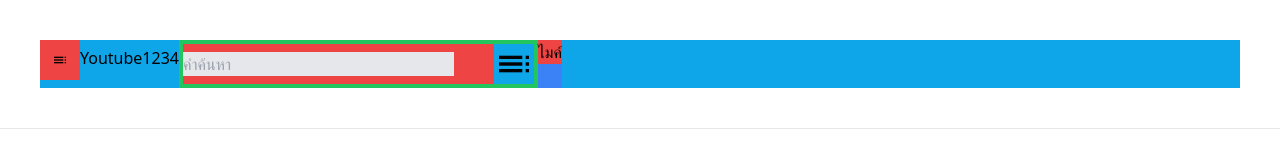
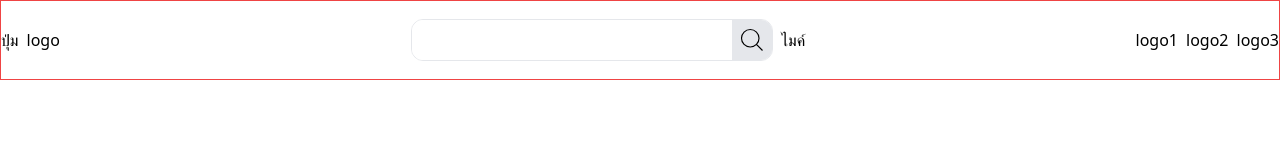
Before and after one commit to Au5o/youtube, a website: page src/index.html in a window 1280 px wide. Drawn offline with nearby package versions, Linux system fonts and the light colour scheme.

Commit message:
refactor draft youtube structure

```diff
--- a/src/index.html
+++ b/src/index.html
@@ -3,25 +3,49 @@
 <head>
   <meta charset="UTF-8">
   <meta name="viewport" content="width=device-width, initial-scale=1.0">
-  <link href="../dist/output.css" rel="stylesheet">
-  <!-- <script src="https://cdn.tailwindcss.com"></script> -->
+<!--  <link href="../dist/output.css" rel="stylesheet">-->
+   <script src="https://cdn.tailwindcss.com"></script>
 </head>
-<body class="bg-white-500 ">
-      <div class="bg-sky-500 m-10 flex">
-        <div class="bg-red-500 h-10 w-10 p-3"><img src="../img/manu.png"></div>
-        <div class="text-black pt-1.5">Youtube1234</div>
-           <div class="bg-green-500 p-1">
-            <form class="bg-red-500 w-auto flex">
-              <button><div><input type="text" placeholder="คำค้นหา" class="bg-gray-200 mr-10 pr-10"></div></button>
-              <div class="bg-sky-500 h-10 w-10  justify-self-end"><img src="../img/manu.png"></div>
-            </form>
+<body class="bg-white">
+<!--      <div class="bg-sky-500 m-10 flex">-->
+<!--        <div class="bg-red-500 h-10 w-10 p-3">-->
+<!--            <img src="../img/manu.png">-->
+<!--        </div>-->
+<!--        <div class="text-black pt-1.5">Youtube1234</div>-->
+<!--           <div class="">-->
+<!--            <div class="bg-red-500 w-80 flex">-->
+<!--                <input type="text" placeholder="คำค้นหา" class="bg-gray-200">-->
+<!--              <div class="bg-sky-500 h-10 w-10  justify-self-end"><img src="../img/manu.png"></div>-->
+<!--            </div>-->
+<!--            </div>-->
+<!--            <div class="bg-blue-500">-->
+<!--              <button class="bg-red-500">ไมค์</button>-->
+<!--          </div>-->
+<!--      </div>-->
+    <div class="w-full bg-white border border-red-500 h-20 flex justify-between items-center">
+        <div class="flex w-20 gap-2">
+            <div>ปุ่ม</div>
+            <div>logo</div>
+        </div>
+        <div class="flex gap-2 items-center">
+            <div class="flex rounded rounded-xl overflow-hidden border border-gray-200">
+                <input type="text" class="w-80 text-4xl">
+                <div class="w-10 bg-gray-200 p-1.5">
+                    <svg xmlns="http://www.w3.org/2000/svg" fill="none" viewBox="0 0 24 24" strokeWidth={1.5} stroke="currentColor" className="w-6 h-6">
+                        <path strokeLinecap="round" strokeLinejoin="round" d="M21 21l-5.197-5.197m0 0A7.5 7.5 0 105.196 5.196a7.5 7.5 0 0010.607 10.607z" />
+                    </svg>
+                </div>
             </div>
-            <div class="bg-blue-500">
-              <button class="bg-red-500 ">
+            <div>
                 ไมค์
-            </button>
-          </div>
-      </div>
-      <hr>
+            </div>
+        </div>
+        <div class="flex gap-2">
+            <div>logo1</div>
+            <div>logo2</div>
+            <div>logo3</div>
+        </div>
+    </div>
+
 </body>
 </html>
```
